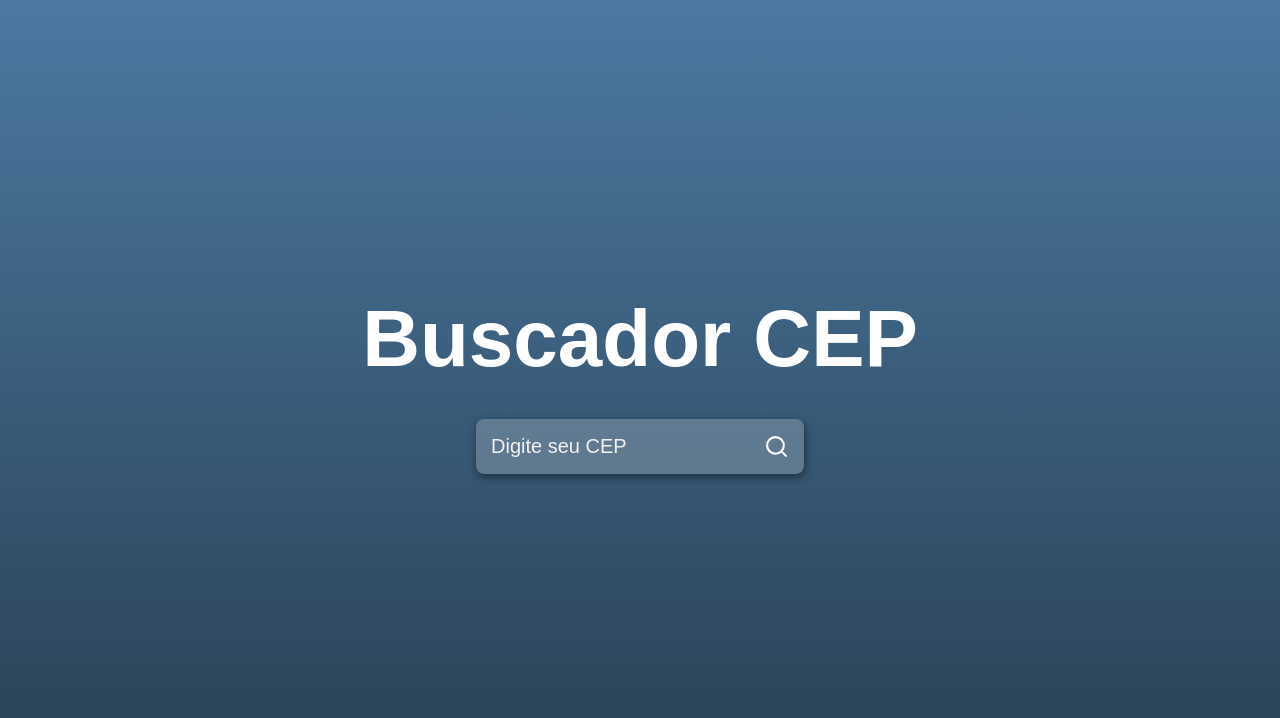
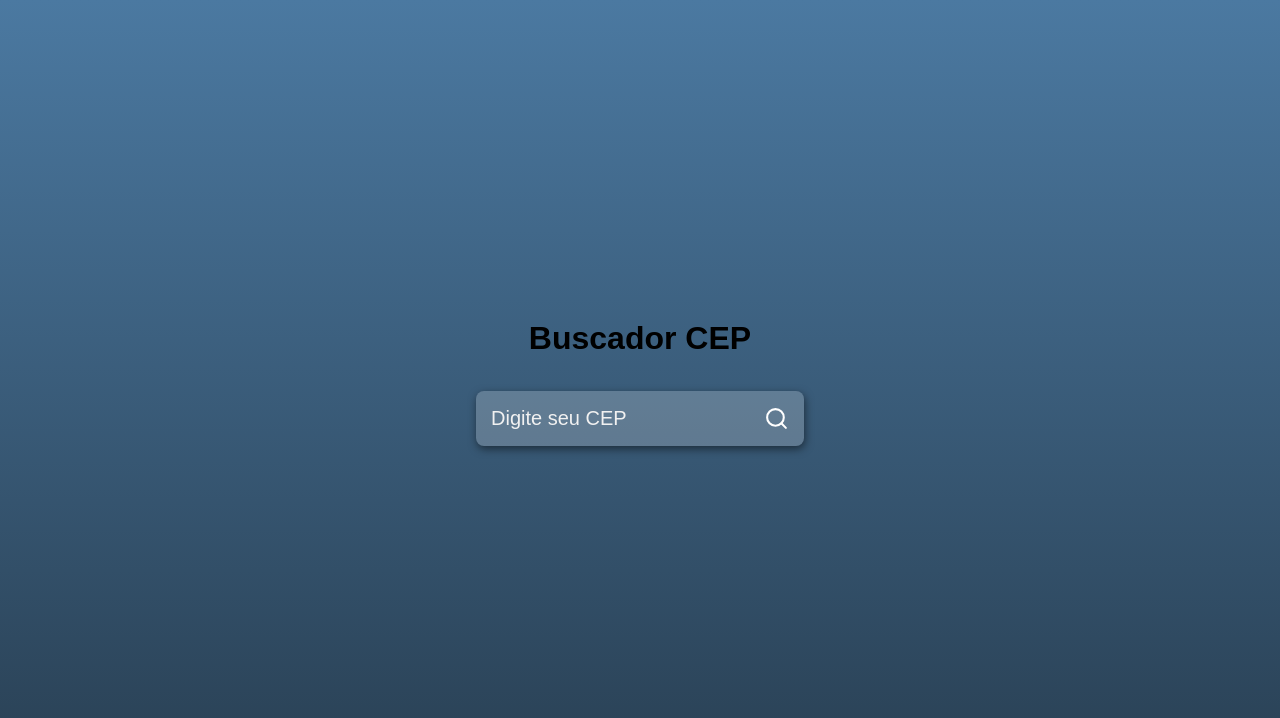
Before and after one commit to devMahaw/buscador_de_cep, a React (Create React App) app: page / in a window 1280 px wide. Shown: the top 718 px of the page. Built offline with nearby package versions, Linux system fonts and the light colour scheme.

Commit message:
refactor: code change

```diff
--- a/src/styles.css
+++ b/src/styles.css
@@ -7,14 +7,6 @@
     background: #4B79A1;
     background: -webkit-linear-gradient(to top, #283E51, #4B79A1);
     background: linear-gradient(to top, #283E51, #4B79A1);
-
-
-}
-
-.title {
-    font-size: 80px;
-    color: #FFF;
-    animation: flipTitle 1s;
 }
 
 @keyframes flipTitle {
```
